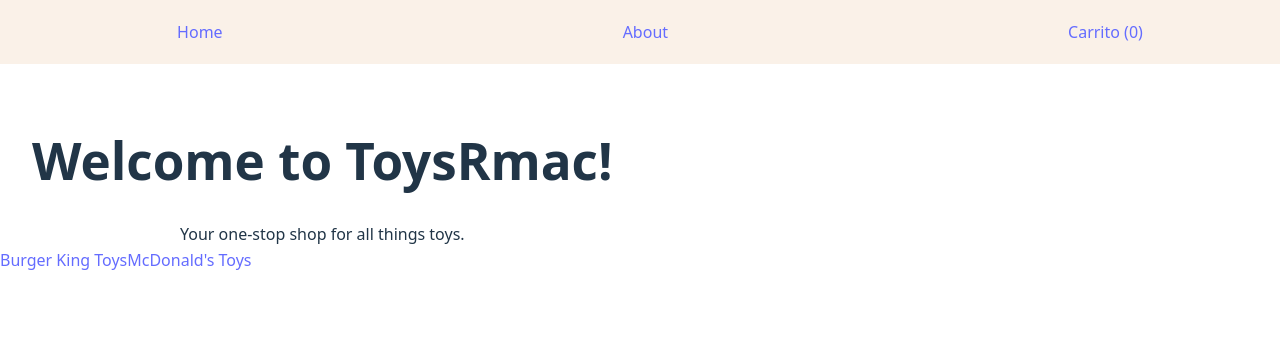
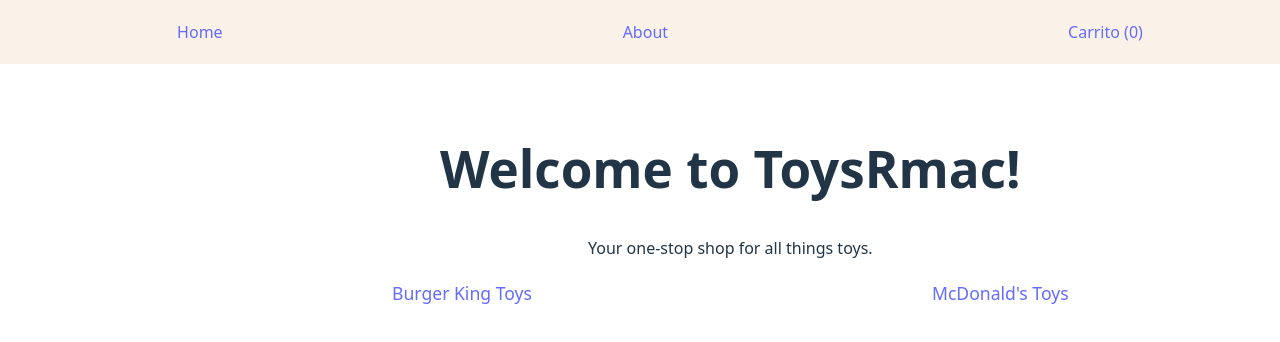
Before and after one commit to erikor12/ToysRmac, a React (Vite) app in the folder frontend/: page / in a window 1280 px wide. Shown: the top 342 px of the page. Built offline with nearby package versions, Linux system fonts and the light colour scheme.

Commit message:
Se pudo centrar home. Todavia falta todo lo demas.

```diff
--- a/frontend/src/pages/home/home.css
+++ b/frontend/src/pages/home/home.css
@@ -1,27 +1,28 @@
-.homeh1 {
+.homeContent {
+    display: flex;
+    flex-direction: column;
+    align-items: center;
+    text-align: center;
+    width: 100%;
+    box-sizing: border-box;
+}
+.homeh1, .homep {
     width: fit-content;
-    margin: 0 auto;
-    padding: 2rem;
-    text-align: center;
+    margin: 20px;
 }
 
-.homep {
-    width: 80%;
-    margin: 0 auto;
-    padding: 2px;
-    text-align: center;
+.paddingTop{
+    position: fixed;
+    padding-top: 120px;
+    margin-left: 15%;
 }
 
 .homebk,
 .homemc {
-    width: fit-content;
-    margin: 0 auto;
-    text-align: center;
     font-weight: 500;
     color: #646cff;
-    text-decoration: inherit;
+    text-decoration: none;
+    font-size: 1.1rem;
+    margin-left: 200px;
+    margin-right: 200px;
 }
-
-.paddingTop {
-    padding-top: 100px;
-}
--- a/frontend/src/pages/home/home.tsx
+++ b/frontend/src/pages/home/home.tsx
@@ -4,14 +4,14 @@
 function Home() {
     return (
         <div className="paddingTop">
-            <div>
+            <div className="homeContent">
                 <h1 className="homeh1">Welcome to ToysRmac!</h1>
                 <p className="homep">Your one-stop shop for all things toys.</p>
+                <nav>
+                    <Link className="homebk" to="/bktoys">Burger King Toys</Link>
+                    <Link className="homemc" to="/mctoys">McDonald's Toys</Link>
+                </nav>
             </div>
-            <nav>
-                <Link className="homebk" to="/bktoys">Burger King Toys</Link>
-                <Link className="homemc" to="/mctoys">McDonald's Toys</Link>
-            </nav>
         </div>
     );
 }
```
